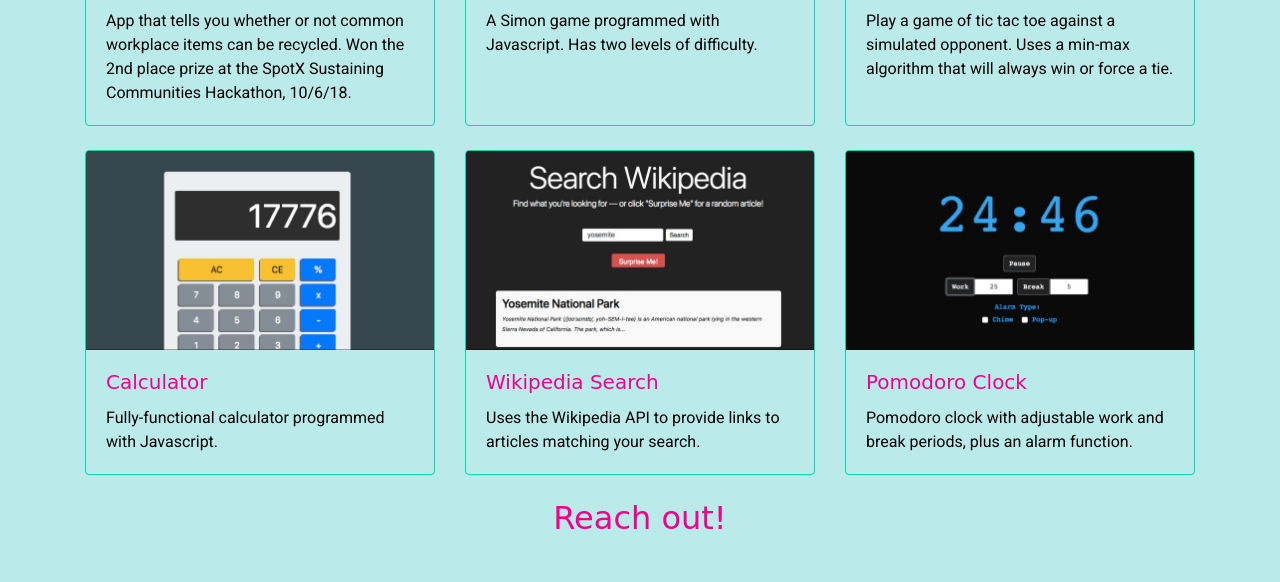
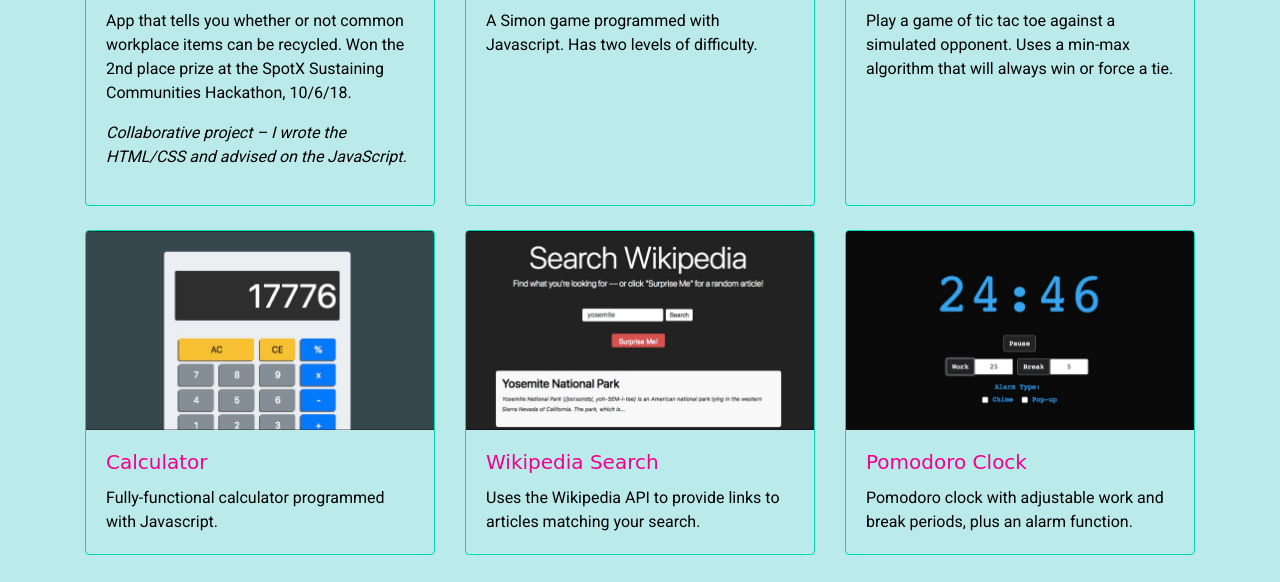
Before and after one commit to emlabelle/portfolio-site, a plain HTML site: page index.html in a window 1280 px wide. Shown: the part 1140-1722 px from the top of the page. Drawn offline with nearby package versions, Linux system fonts and the light colour scheme; a web font is replaced by a local one.

```diff
--- a/index.html
+++ b/index.html
@@ -112,6 +112,7 @@
 	          		<h4 class="card-title">OfficeCycle</h4>
 	    </a>
 	            	<p class="card-text">App that tells you whether or not common workplace items can be recycled. Won the 2nd place prize at the SpotX Sustaining Communities Hackathon, 10/6/18.</p>
+	            	<p><em>Collaborative project – I wrote the HTML/CSS and advised on the JavaScript.</em></p>
 		        </div>
 			</div>
 		<!-- ADD NEW CARDS HERE ~~~ *** ~~~ ***
```
